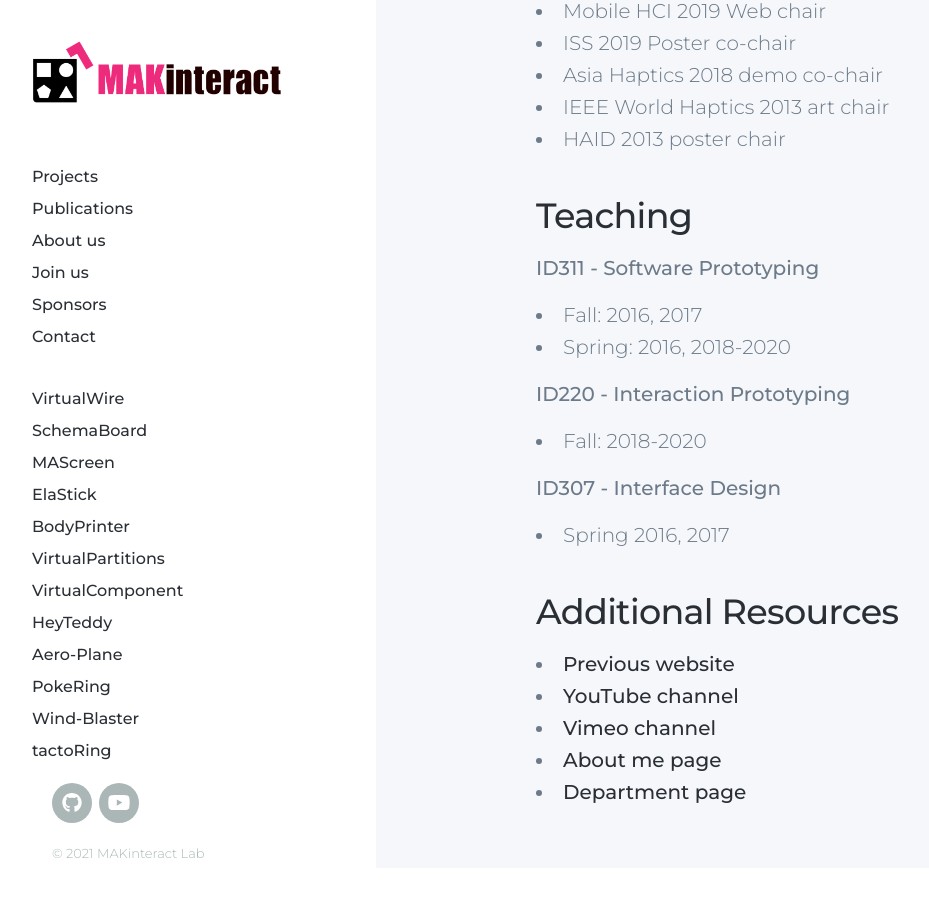
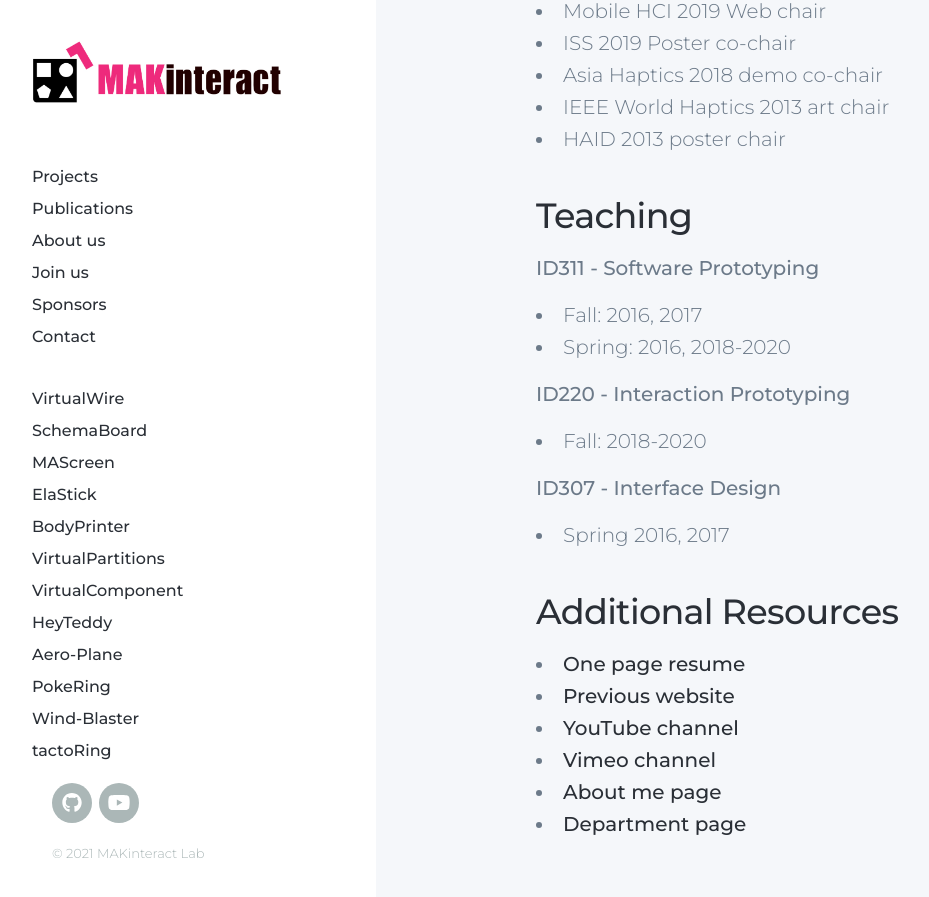
Before and after one commit to namelesspal18/makinteractlab.github.io, a Jekyll site: the page built from _pages/andrea.md, in a window 1280 px wide and 900 px high, scrolled down 2713 px. Shown: the top 897 px of the window, without its empty margins (8-937 px from the left). Built offline with Jekyll 4.4.1, drawn with Linux system fonts in a browser that asks for light colours; nearby versions of some CDN libraries; before the commit the page ends 3581 px from its top, so only the background shows below that.

Commit message:
Added CV

```diff
--- a/_pages/andrea.md
+++ b/_pages/andrea.md
@@ -56,6 +56,7 @@ subtitle: Associate Professor - Lab director
 
     <div class="links">
     <!-- <a href="{{prof.homepage}}"><i class="fas fa-3x fa-home" aria-hidden="true"></i></a> -->
+    <a href="https://www.dropbox.com/s/1oby67w9i81cnq4/CV_andrea_bianchi_onePage.pdf?dl=0"><i class="fas fa-2x fa-file" aria-hidden="true"></i></a>
     <a href="http://github.com/{{prof.github}}"><i class="fab fa-2x fa-github" aria-hidden="true"></i></a>
     <a href="https://www.linkedin.com/in/{{prof.linkedin}}"><i class="fab fa-2x fa-linkedin-in" aria-hidden="true"></i></a>
     <a href="https://scholar.google.co.kr/citations?user={{prof.scholar}}"><i class="fas fa-2x fa-graduation-cap" aria-hidden="true"></i></a>
@@ -128,6 +129,7 @@ Andrea Bianchi (Korean: 안두리) received his [Ph.D. from KAIST](https://ct.ka
 * Spring 2016, 2017
 
 ## Additional Resources
+* [One page resume](https://www.dropbox.com/s/1oby67w9i81cnq4/CV_andrea_bianchi_onePage.pdf?dl=0)
 * [Previous website](https://alsoplantsfly.com)
 * [YouTube channel](https://www.youtube.com/channel/UC5A_g3GYEGeoqBqSSJ11NoQ)
 * [Vimeo channel](https://vimeo.com/minimalo)
```
